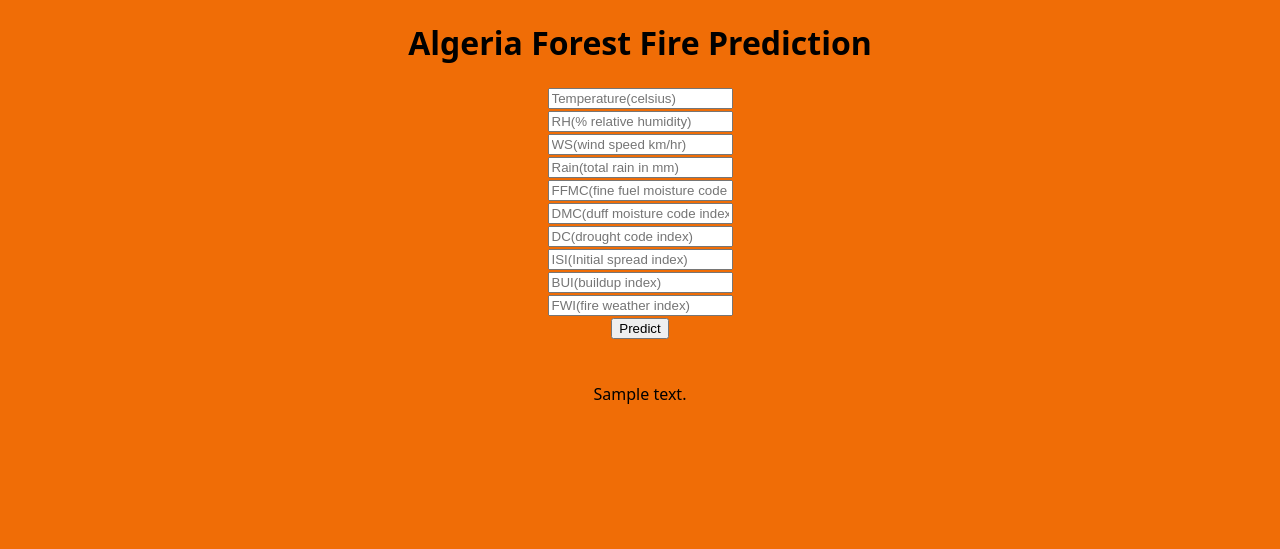
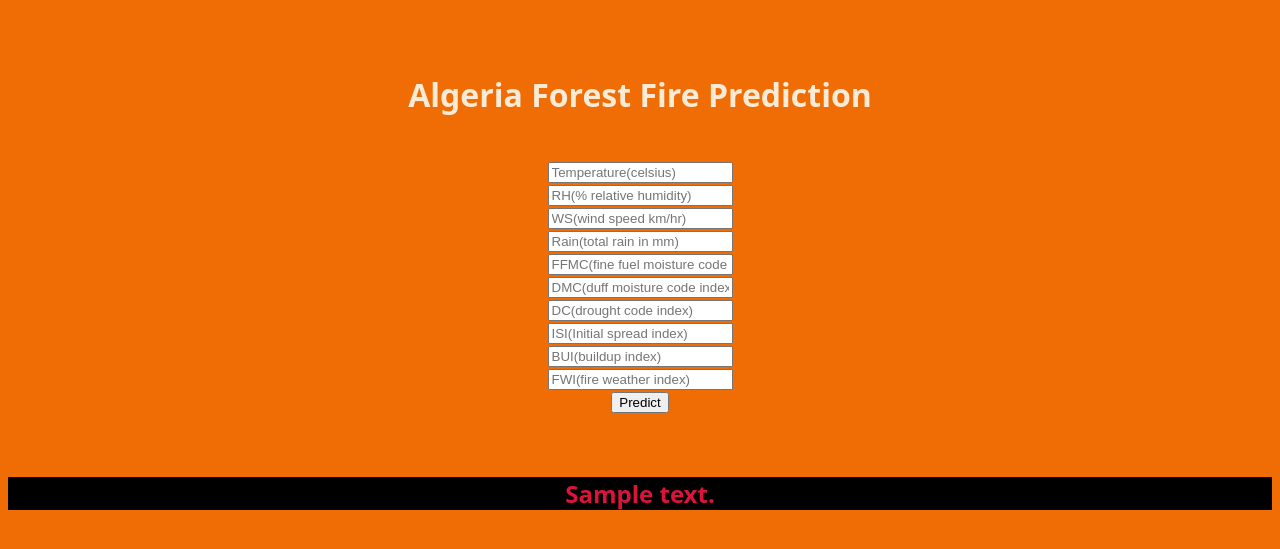
Before and after one commit to M-Oblue/algerians, a Flask app: template templates/home.html in a window 1280 px wide. Shown: the top 549 px of the page. Run offline with Flask 2, Linux system fonts and the light colour scheme; the template is opened without the code that fills it: most values are stand-ins (such as "Sample title", 1, 10 or a date in 2020); parts of the project's set-up code (start-up, migrations or seed data) failed here and were passed over.

Commit message:
Update home.html

```diff
--- a/templates/home.html
+++ b/templates/home.html
@@ -20,8 +20,10 @@
 
 <body>
   <div class="login">
-    <h1>Algeria Forest Fire Prediction</h1>
-
+    <br>
+    <br>
+    <h1 style="color:antiquewhite">Algeria Forest Fire Prediction</h1>
+    <br>
     <!-- Main Input For Receiving Query to our ML -->
     <form action="{{ url_for('html_predict')}}" method="post">
       <input type="text" name="Temperature" placeholder="Temperature(celsius)" required="required" /><br>
@@ -42,7 +44,7 @@
     <br>
 
   </div>
-  {{prediction_text}}
+  <h2 style="background-color:black;color:crimson;">{{prediction_text}}</h2>
 
 </body>
 
```
